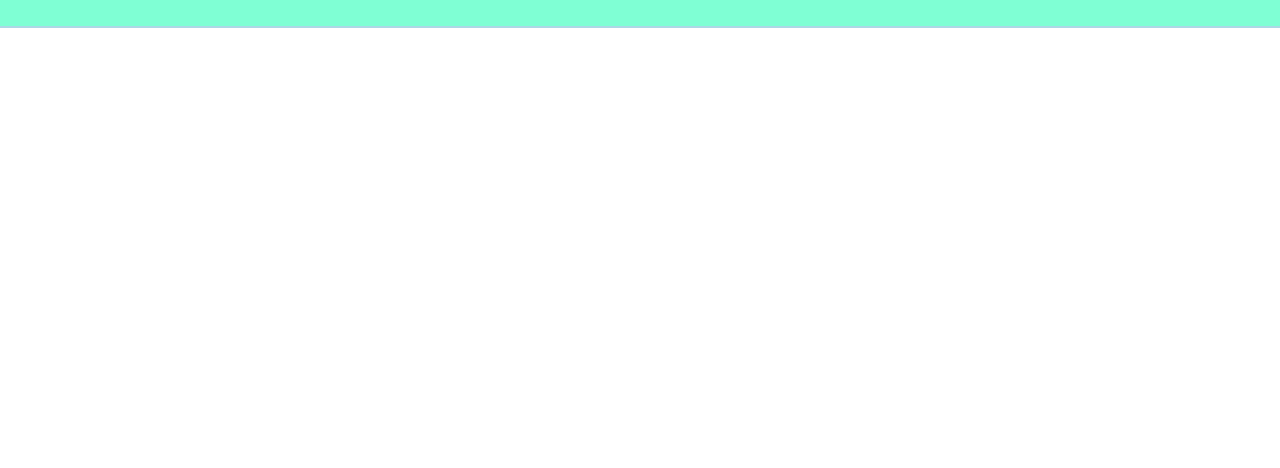
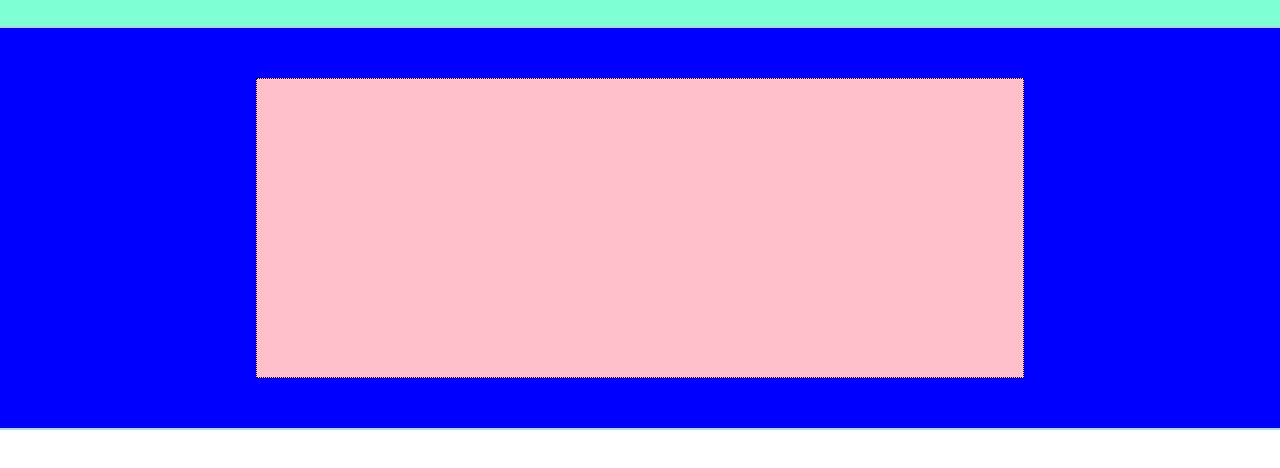
Before and after one commit to PintilieGeani/htmlcss-struttura-discord, a plain HTML site: page index.html in a window 1280 px wide. Shown: the part 74-542 px from the top of the page. Drawn offline with Linux system fonts and the light colour scheme.

Commit message:
feat: banner-done

```diff
--- a/css/style.css
+++ b/css/style.css
@@ -18,18 +18,15 @@ hr{
 .bg-grey{
     background-color: rgb(211, 211, 211);
 }
-
 .bg-arancione{
     background-color: rgb(255, 165, 0);
 }
 .bg-blue{
     background-color: rgb(0, 0, 255);
 }
-
 div{
     border: 1px dotted rgb(0, 0, 0);
 }
-
 .flex{
     display: flex;
 }
@@ -41,7 +38,6 @@ div{
     height: 100px;
     padding: 35px 0px
 }
-
 .menu{
     line-height: 30px;
 }
@@ -71,3 +67,13 @@ div{
 /* Fine Header */
 
 /* Banner */
+.banner{
+    /* debug */
+    /* height: 400px; */
+    padding: 50px 20% ;
+}
+
+.banner-content{
+    height: 300px;
+    background-color: pink;
+}
--- a/index.html
+++ b/index.html
@@ -36,10 +36,12 @@
      <hr>
 
     <!-- Banner -->
-     <section class="banner">
-
+     <section class="banner bg-blue">
+        <div class="banner-content"></div>
      </section>
      <!-- Fine Banner -->
+
+     <hr>
 
     <!-- Main -->
      <main></main>
```
